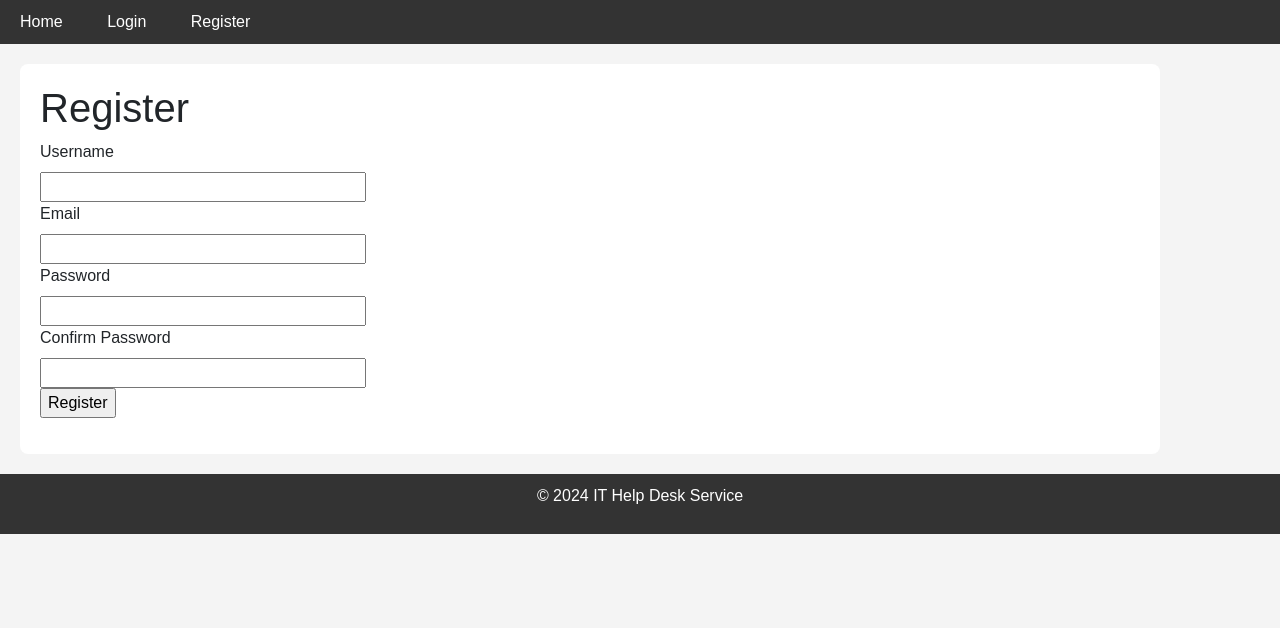
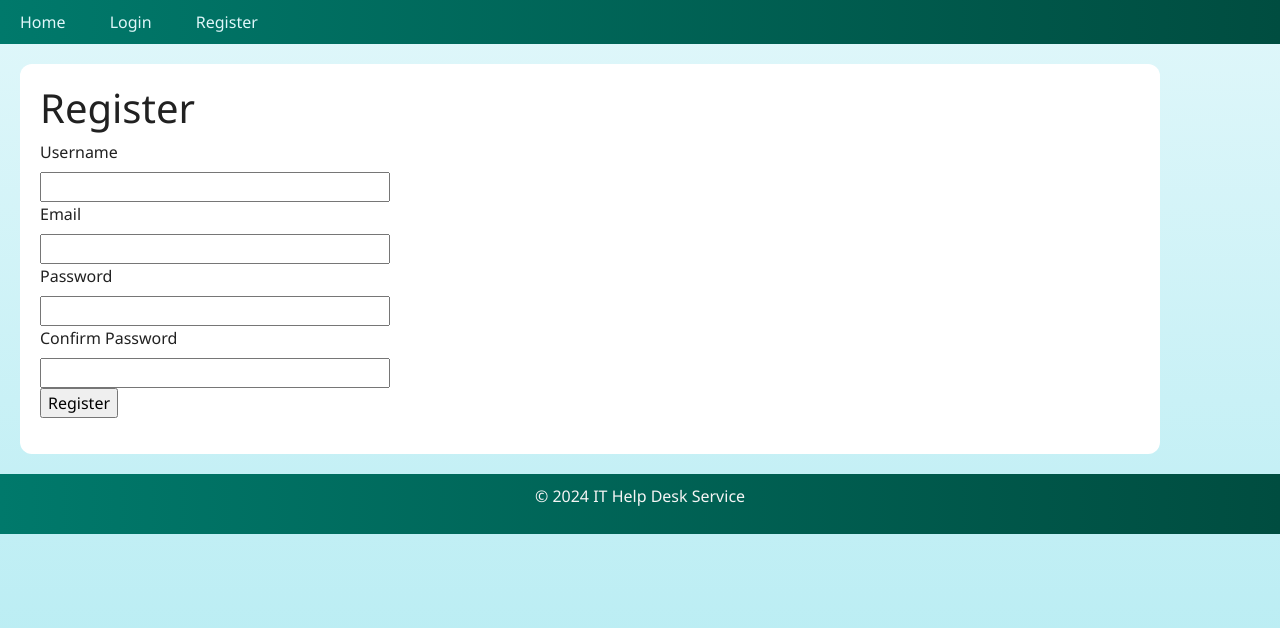
Before and after one commit to tdavande/ITHelpDeskService, a Flask app: page /register in a window 1280 px wide. Shown: the top 628 px of the page. Run offline with Flask 3, Linux system fonts and the light colour scheme; some libraries are stand-ins or nearby versions.

Commit message:
changed styles.css

```diff
--- a/app/static/styles.css
+++ b/app/static/styles.css
@@ -1,14 +1,41 @@
 /* styles.css */
+:root {
+  /* Spiced-Up Complementary Color Palette with gradients (elevation removed) */
+  --primary-bg-start: #e0f7fa; /* Lighter turquoise for body top */
+  --primary-bg-end: #b2ebf2;   /* Slightly darker turquoise for body bottom */
+  --secondary-bg-color: #ffffff; /* White remains for clean content areas */
+
+  --header-footer-bg-start: #00796b; /* Dark teal for header/footer top */
+  --header-footer-bg-end: #004d40;   /* Even darker teal for header/footer bottom */
+
+  --nav-link-color: #e0f7fa; /* Very light turquoise for nav links */
+  --nav-link-hover-color: #80cbc4; /* Lighter teal on nav hover */
+
+  --accent-button-bg-start: #4db6ac; /* Medium teal for buttons/highlights */
+  --accent-button-bg-end: #26a69a;   /* Slightly darker teal for buttons/highlights */
+
+  --text-color-dark: #212121; /* Very dark gray for main text */
+  --text-color-light: #f5f5f5; /* Off-white for text on dark backgrounds */
+
+  --alert-success-bg: #e8f5e9; /* Lighter green for success */
+  --alert-success-color: #2e7d32; /* Darker green for success text */
+  --alert-error-bg: #ffebee; /* Lighter red for error */
+  --alert-error-color: #c62828; /* Darker red for error text */
+}
+
 body {
-  font-family: Arial, sans-serif;
-  background-color: #f4f4f4;
+  font-family: 'Segoe UI', 'Helvetica Neue', Arial, sans-serif; /* Slightly more modern font stack */
+  background: linear-gradient(to bottom, var(--primary-bg-start), var(--primary-bg-end)); /* Vertical gradient for body */
+  background-attachment: fixed; /* Ensures gradient covers full height */
   margin: 0;
   padding: 0;
+  color: var(--text-color-dark); /* Dark text for readability */
 }
 
 header {
-  background-color: #333;
+  background: linear-gradient(to right, var(--header-footer-bg-start), var(--header-footer-bg-end)); /* Horizontal gradient for header */
   padding: 10px;
+  /* Removed box-shadow */
 }
 
 nav ul {
@@ -23,42 +50,57 @@ nav ul li {
 }
 
 nav ul li a {
-  color: #fff;
+  color: var(--nav-link-color); /* Light turquoise for navigation links */
   text-decoration: none;
   padding: 10px;
+  transition: background-color 0.3s ease, color 0.3s ease; /* Removed transform transition */
+  border-radius: 4px; /* Slightly rounded corners for links */
 }
 
 nav ul li a:hover {
-  background-color: #575757;
+  background-color: var(--header-footer-bg-end); /* Darker teal on hover */
+  color: var(--nav-link-hover-color); /* Lighter teal text on hover */
+  /* Removed transform: translateY(-2px); */
 }
 
 .container {
   margin: 20px;
   padding: 20px;
-  background-color: #fff;
-  border-radius: 8px;
+  background-color: var(--secondary-bg-color); /* White for content containers */
+  border-radius: 12px; /* More rounded corners for a softer look */
+  /* Removed box-shadow */
+  /* Removed transition for transform */
+}
+
+.container:hover {
+  /* Removed transform: translateY(-5px); */
 }
 
 .alert {
   padding: 15px;
   margin-bottom: 20px;
-  border-radius: 5px;
+  border-radius: 8px; /* Slightly more rounded alerts */
+  font-weight: bold;
+  /* Removed box-shadow */
 }
 
 .alert.success {
-  background-color: #d4edda;
-  color: #155724;
+  background-color: var(--alert-success-bg);
+  color: var(--alert-success-color);
+  border: 1px solid var(--alert-success-color);
 }
 
 .alert.error {
-  background-color: #f8d7da;
-  color: #721c24;
+  background-color: var(--alert-error-bg);
+  color: var(--alert-error-color);
+  border: 1px solid var(--alert-error-color);
 }
 
 footer {
   text-align: center;
   padding: 10px;
-  background-color: #333;
-  color: #fff;
+  background: linear-gradient(to right, var(--header-footer-bg-start), var(--header-footer-bg-end)); /* Horizontal gradient for footer */
+  color: var(--text-color-light); /* Off-white text for footer */
   margin-top: 20px;
+
 }
```
